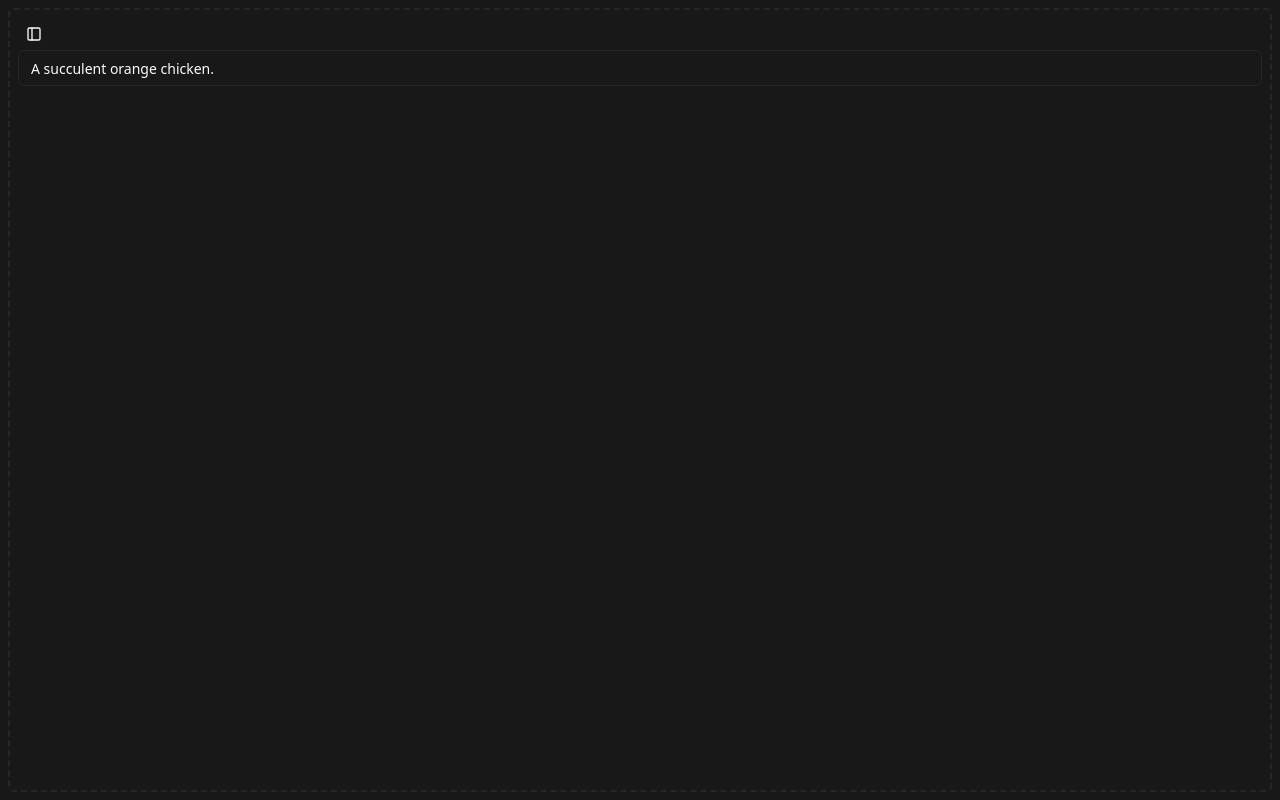
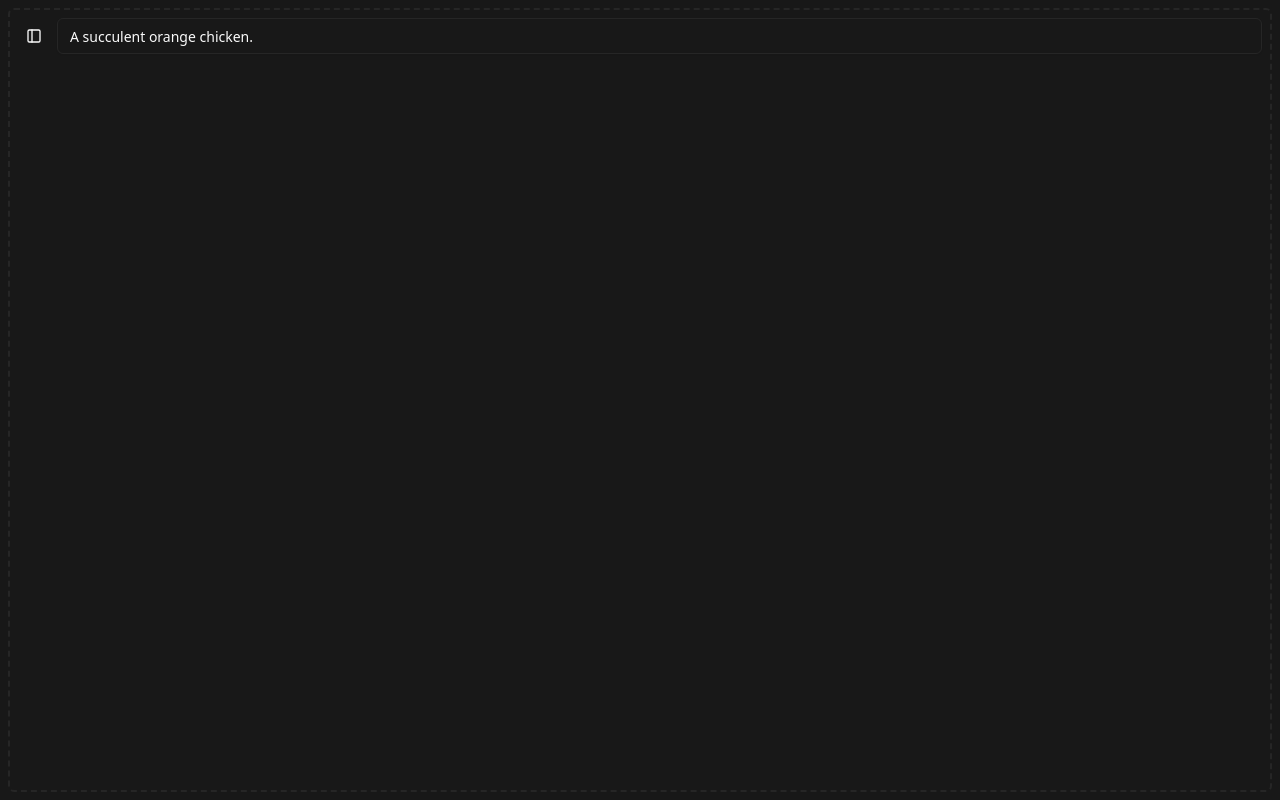
Before and after one commit to Jacksonmills/recipe-app, a Next.js app: page /vercel-ai-streaming in a window 1280 px wide. Built offline with nearby package versions, Linux system fonts and the light colour scheme; no server answers.

Commit message:
Improve recipe card UX and add spinning loader

```diff
--- a/app/layout.tsx
+++ b/app/layout.tsx
@@ -36,9 +36,11 @@ export default async function RootLayout({
         >
           <AppSidebar />
           <main className="flex flex-1 flex-col p-2 transition-all duration-300 ease-in-out">
-            <div className="h-full rounded-md border-2 border-dashed p-2">
-              <SidebarTrigger />
-              {children}
+            <div className="h-full rounded-md border-2 border-dashed p-2 flex gap-2 items-start">
+              <SidebarTrigger className="my-[2px]" />
+              <div className="w-full">
+                {children}
+              </div>
             </div>
           </main>
         </SidebarLayout>
--- a/app/vercel-ai-streaming/page.tsx
+++ b/app/vercel-ai-streaming/page.tsx
@@ -5,8 +5,8 @@ import { experimental_useObject as useObject } from "ai/react";
 import { Input } from "@/components/ui/input";
 import { RecipeCard } from "@/components/recipe-card";
 
-import { Loading } from "@/components/loading";
 import { RecipeSchema } from "@/lib/recipe-schema";
+import { Loader } from "lucide-react";
 
 export default function VercelAiPage() {
   const [prompt, setPrompt] = useState("A succulent orange chicken.");
@@ -15,10 +15,9 @@ export default function VercelAiPage() {
     api: "/vercel-ai-streaming/api",
   });
 
-  console.log(object)
-
   return (
     <div className="flex flex-col gap-4">
+      <div className="relative">
         <Input
           value={prompt}
           disabled={isLoading}
@@ -31,8 +30,11 @@ export default function VercelAiPage() {
           }}
           placeholder="What recipe do you want?"
         />
-      {isLoading && <Loading />}
-      {object && <RecipeCard recipe={object as never} />}
+        <div className="absolute right-2 top-1/2 -translate-y-1/2" >
+          {isLoading && <Loader className="animate-spin-slow" />}
+        </div>
+      </div>
+      <RecipeCard recipe={object} />
     </div>
   );
 }
--- a/app/vercel-ai/page.tsx
+++ b/app/vercel-ai/page.tsx
@@ -30,7 +30,7 @@ export default function VercelAiPage() {
         placeholder="Enter a prompt..."
       />
       {isLoading && <Loading />}
-      <RecipeCard recipe={object as never} />
+      <RecipeCard recipe={object} />
     </div>
   )
 }
--- a/components/recipe-card.tsx
+++ b/components/recipe-card.tsx
@@ -3,11 +3,13 @@ import Markdown from "react-markdown";
 
 import { Card, CardContent, CardHeader, CardTitle } from "@/components/ui/card"
 import { RecipeSchema } from "@/lib/recipe-schema";
+import { DeepPartial } from "ai";
 
-export function RecipeCard({ recipe }: { recipe?: z.infer<typeof RecipeSchema> }) {
+export function RecipeCard({ recipe }: { recipe?: DeepPartial<z.infer<typeof RecipeSchema>> }) {
   if (!recipe) return null;
+
   return (
-    <Card className="w-full max-w-2xl mx-auto">
+    <Card className="w-full mx-auto">
       <CardHeader>
       <CardTitle className="text-2xl font-bold">{recipe.name}</CardTitle>
       </CardHeader>
@@ -16,11 +18,15 @@ export function RecipeCard({ recipe }: { recipe?: z.infer<typeof RecipeSchema> }
           <div>
             <h3 className="text-lg font-semibold mb-2">Ingredients</h3>
             <ul className="list-disc list-inside space-y-1">
-              {recipe.ingredients.map((ingredient, index) => (
-                <li key={`${ingredient.ingredient}-${index}`}>
-                  {ingredient.quantity} {ingredient.ingredient}
-                </li>
-              ))}
+              {recipe.ingredients.map((ingredient, index) => {
+                if (!ingredient) return null;
+
+                return (
+                  <li key={`${ingredient.ingredient}-${index}`}>
+                    {ingredient.quantity} {ingredient.ingredient}
+                  </li>
+                )
+              })}
             </ul>
           </div>
         )}
--- a/tailwind.config.ts
+++ b/tailwind.config.ts
@@ -55,6 +55,9 @@ const config: Config = {
 				lg: 'var(--radius)',
 				md: 'calc(var(--radius) - 2px)',
 				sm: 'calc(var(--radius) - 4px)'
+			},
+			animation: {
+				'spin-slow': 'spin 2s linear infinite',
 			}
 		}
 	},
```
Lines whose indentation alone changed are shown as unchanged.
